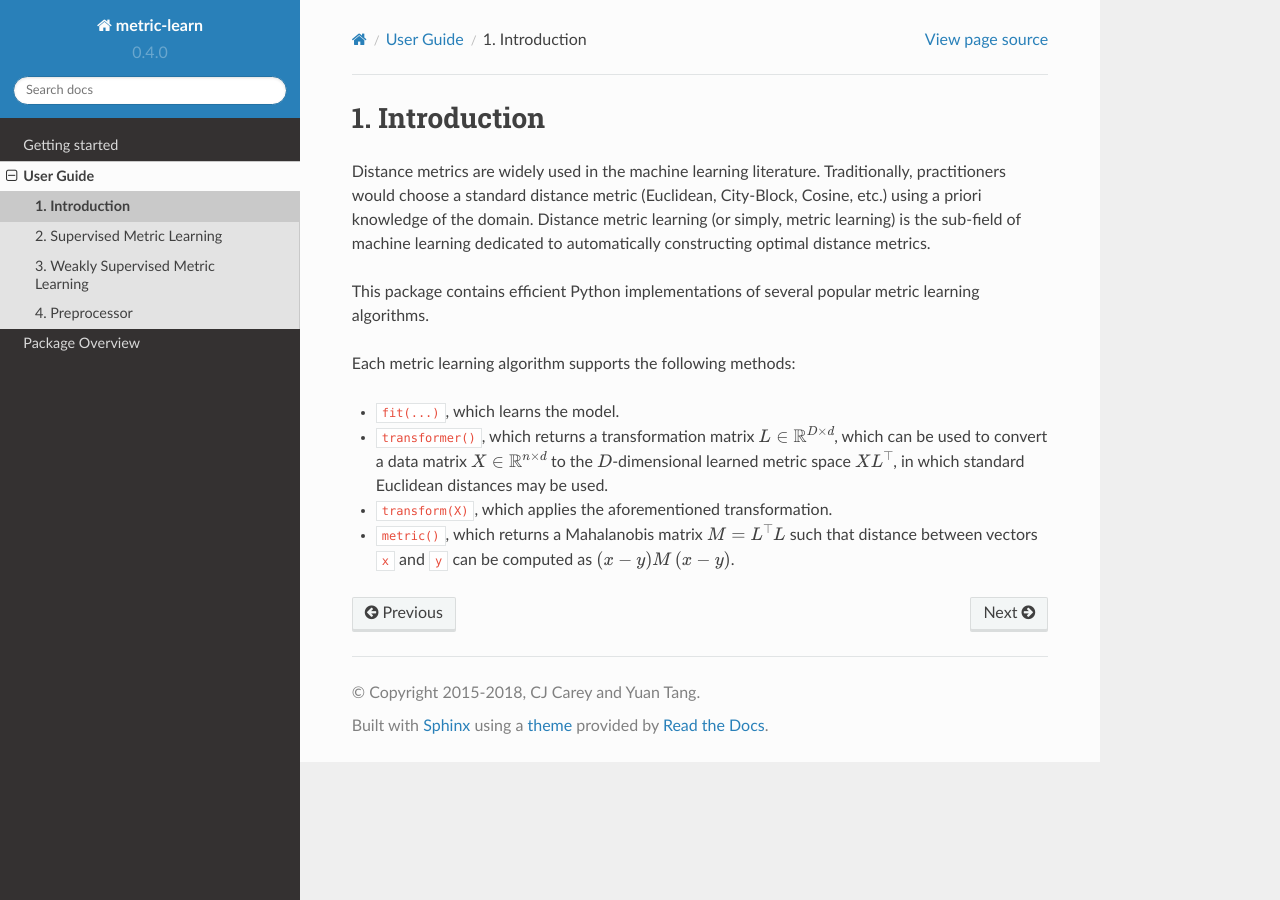
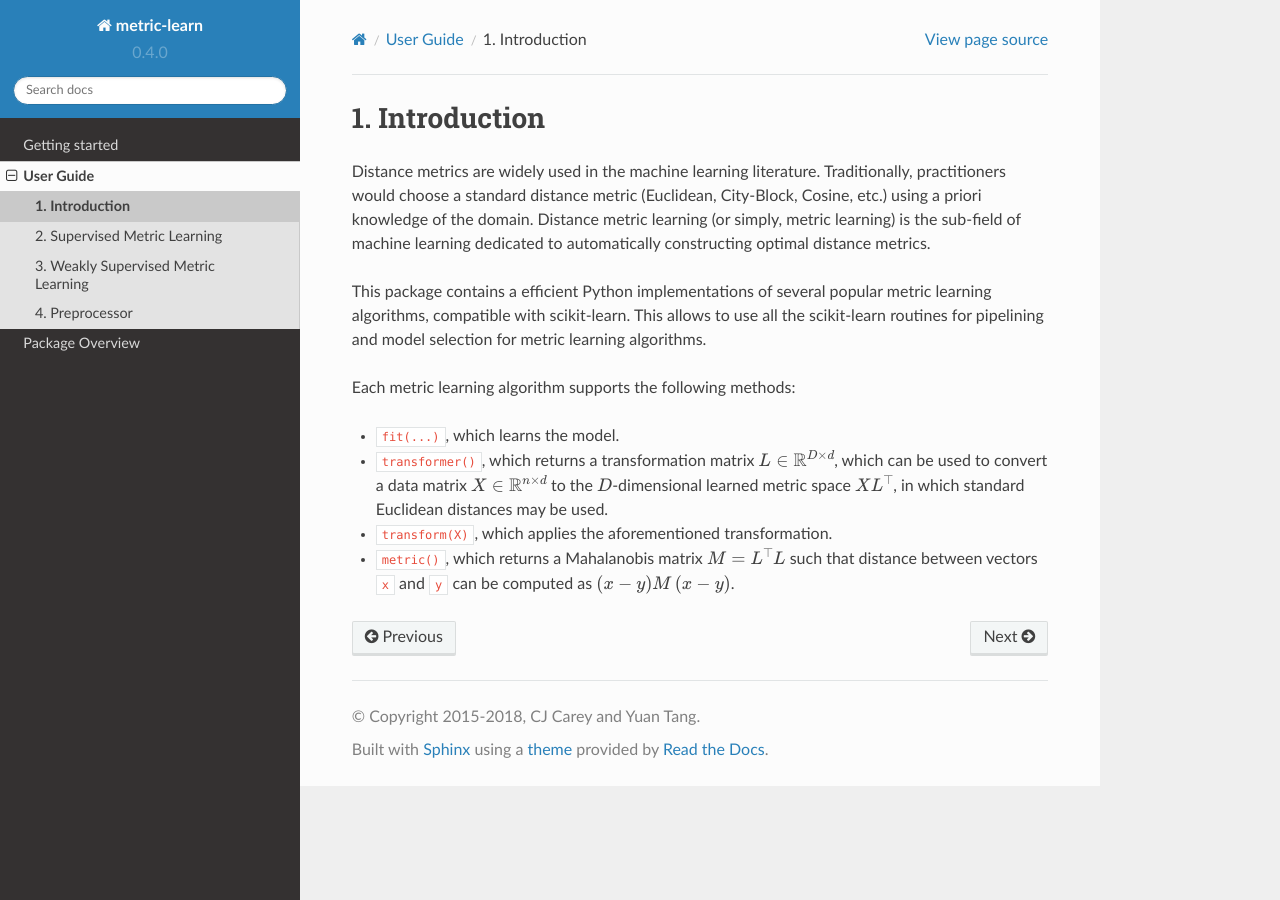
Before and after one commit to scikit-learn-contrib/metric-learn, a Sphinx documentation site: the page built from doc/introduction.rst, in a window 1280 px wide. Built offline with Sphinx 7.4.7 and the Read the Docs theme 2.0.0, drawn with Linux system fonts in a browser that asks for light colours; pages that are not in the unit, such as notebooks, are missing from menus.

Commit message:
Emphasize scikit-learn compatibility

```diff
--- a/doc/introduction.rst
+++ b/doc/introduction.rst
@@ -10,7 +10,9 @@ Distance metric learning (or simply, metric learning) is the sub-field of
 machine learning dedicated to automatically constructing optimal distance
 metrics.
 
-This package contains efficient Python implementations of several popular
+This package contains a efficient Python implementations of several popular
+metric learning algorithms, compatible with scikit-learn. This allows to use
+all the scikit-learn routines for pipelining and model selection for
 metric learning algorithms.
 
 
```
